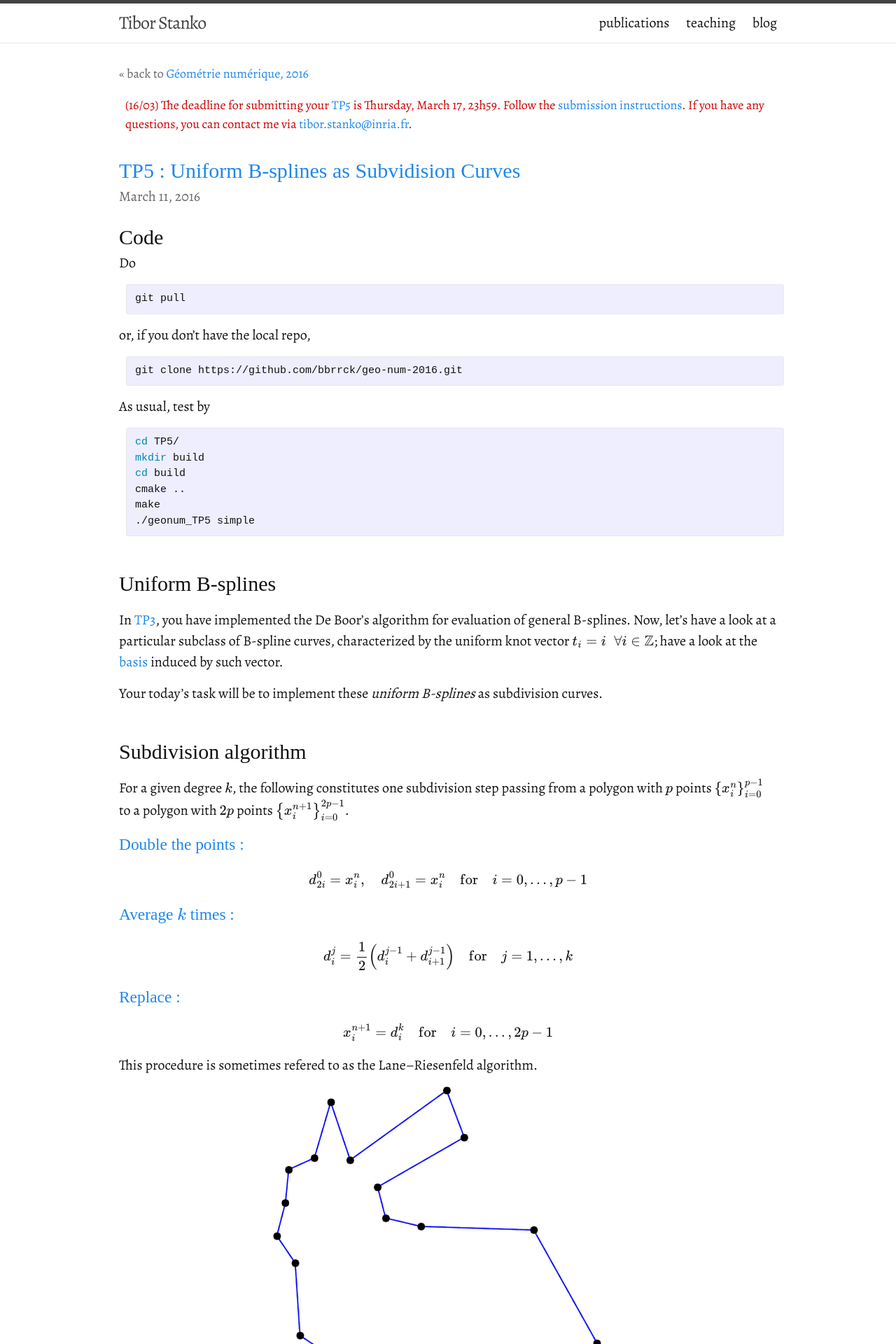
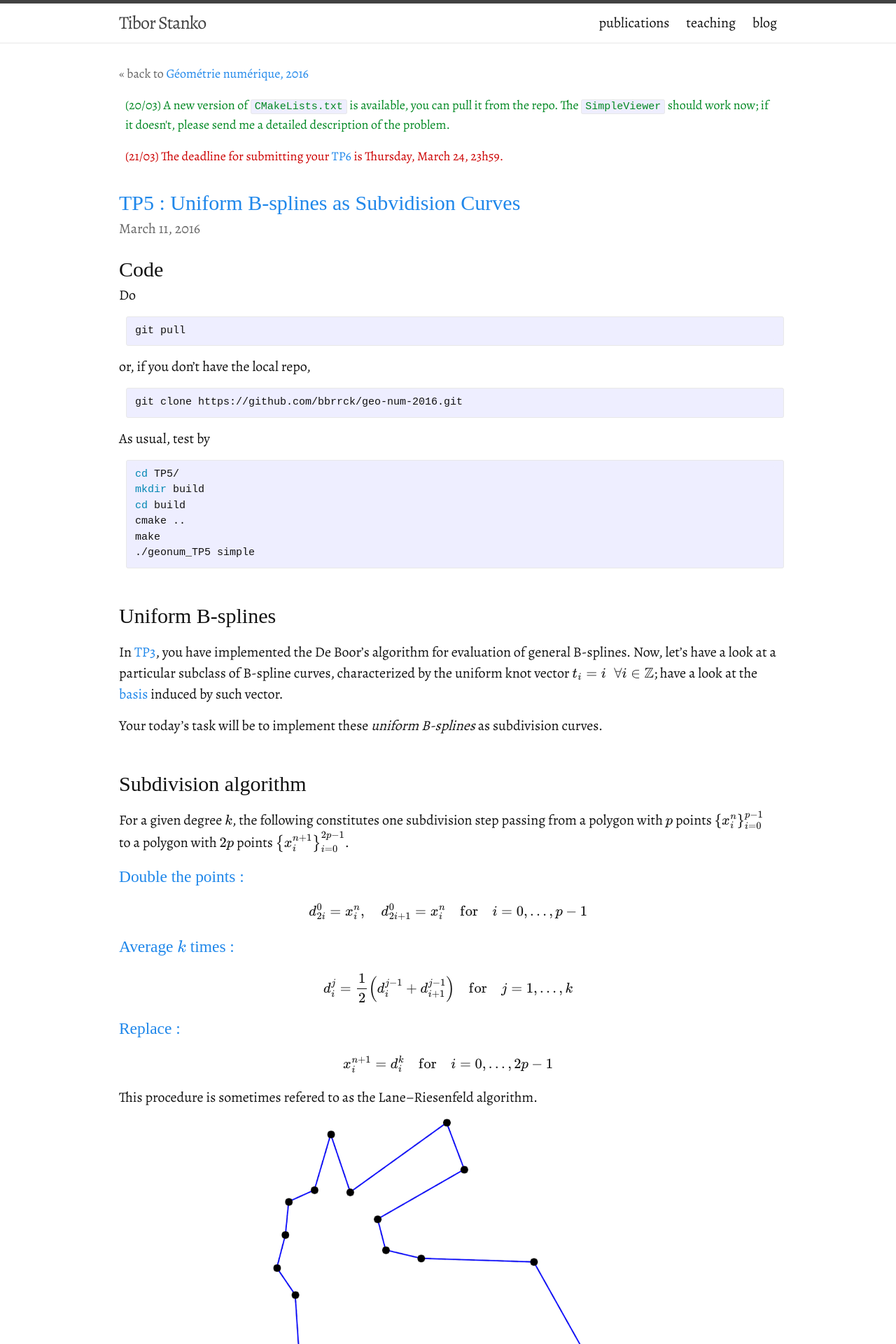
Before and after one commit to bbrrck/bbrrck.github.io, a Jekyll site: the page built from teaching/geo-num-2016/tp5.md, in a window 1280 px wide. Shown: the top 1920 px of the page at 70% size. Built offline with Jekyll 4.4.1, drawn with Linux system fonts in a browser that asks for light colours; some web fonts are replaced; formulas are drawn with MathJax 3.

Commit message:
revised news

```diff
--- a/_data/teaching.yml
+++ b/_data/teaching.yml
@@ -9,6 +9,23 @@
       group   : "M1 Info"
       time    : "Friday, 15h15 – 16h45"
       room    : "F217, UFR IM²AG"
+  news      :
+    - date  : 2016-03-20 12:00:00
+      text  : "A new version of <code>CMakeLists.txt</code> is available, you can pull it from the repo.
+               The <code>SimpleViewer</code> should work now; if it doesn't, please send me a detailed description of the problem."
+  deadlines :
+    - date  : 2016-03-21 12:00:00
+      text  : 'The deadline for submitting your <a href="/teaching/geo-num-2016/tp6.html">TP6</a> is Thursday, March 24, 23h59.'
+    - date  : 2016-03-14 12:00:00
+      text  : 'The deadline for submitting your <a href="/teaching/geo-num-2016/tp5.html">TP4</a> is Thursday, March 17, 23h59.'
+    - date  : 2016-03-07 12:00:00
+      text  : 'The deadline for submitting your <a href="/teaching/geo-num-2016/tp4.html">TP4</a> is Thursday, March 10, 23h59.'
+    - date  : 2016-02-20 12:00:00
+      text  : 'The deadline for submitting your <a href="/teaching/geo-num-2016/tp3.html">TP3</a> is Thursday, March 03, 23h59.'
+    - date  : 2016-02-13 12:00:00
+      text  : 'The deadline for submitting your <a href="/teaching/geo-num-2016/tp2.html">TP2</a> is Thursday, February 18, 23h59.'
+    - date  : 2016-02-06 12:00:00
+      text  : 'The deadline for submitting your <a href="/teaching/geo-num-2016/tp1.html">TP1</a> is Thursday, February 11, 23h59.'
   syllabus:
     - date  : 2016-02-05 15:15:00
       title : "Bézier curves, De Casteljau’s algorithm"
--- a/_includes/news-geo-num-2016.html
+++ b/_includes/news-geo-num-2016.html
@@ -1,7 +1,17 @@
-<p style="color: #c00;margin:1em 0.5em;font-size:90%;">
-    (16/03) The deadline for submitting your
-    <a href="/teaching/geo-num-2016/tp5.html">TP5</a>
-    is Thursday, March 17, 23h59.
-    Follow the <a href="/teaching/geo-num-2016/#submissions">submission instructions</a>.
-    If you have any questions, you can contact me via {% include email.html %}.
-</p>
+{% assign courses = site.data.teaching %}
+{% for course in courses %}
+    {% assign news = course.news[0] %}
+    <div class="teaching-news">
+        <span class="date">{{ news.date | date: "(%d/%m)" }}</span>
+        {{ news.text }}
+    </div>
+
+    {% for news in course.news %}
+    {% endfor %}
+
+    {% assign deadline = course.deadlines[0] %}
+    <div class="teaching-deadline">
+        <span class="date">{{ deadline.date | date: "(%d/%m)" }}</span>
+        {{ deadline.text }}
+    </div>
+{% endfor %}
--- a/_sass/_teaching.scss
+++ b/_sass/_teaching.scss
@@ -85,6 +85,13 @@ section.course {
 .imgfull{text-align:center; img{width:100%;  max-width:100%;}}
 .imgCaption {clear:both;text-align:center;font-style:italic;padding: 0.5em 1em 1em;}
 
+.teaching-deadline {
+    color:#c00;margin:1em 0.5em;font-size:90%;
+}
+.teaching-news {
+    color:#082;margin:1em 0.5em;font-size:90%;
+}
+
 .tp-geo-num-2016 {
     .tp-backlink {
         font-size: 90%;
```
